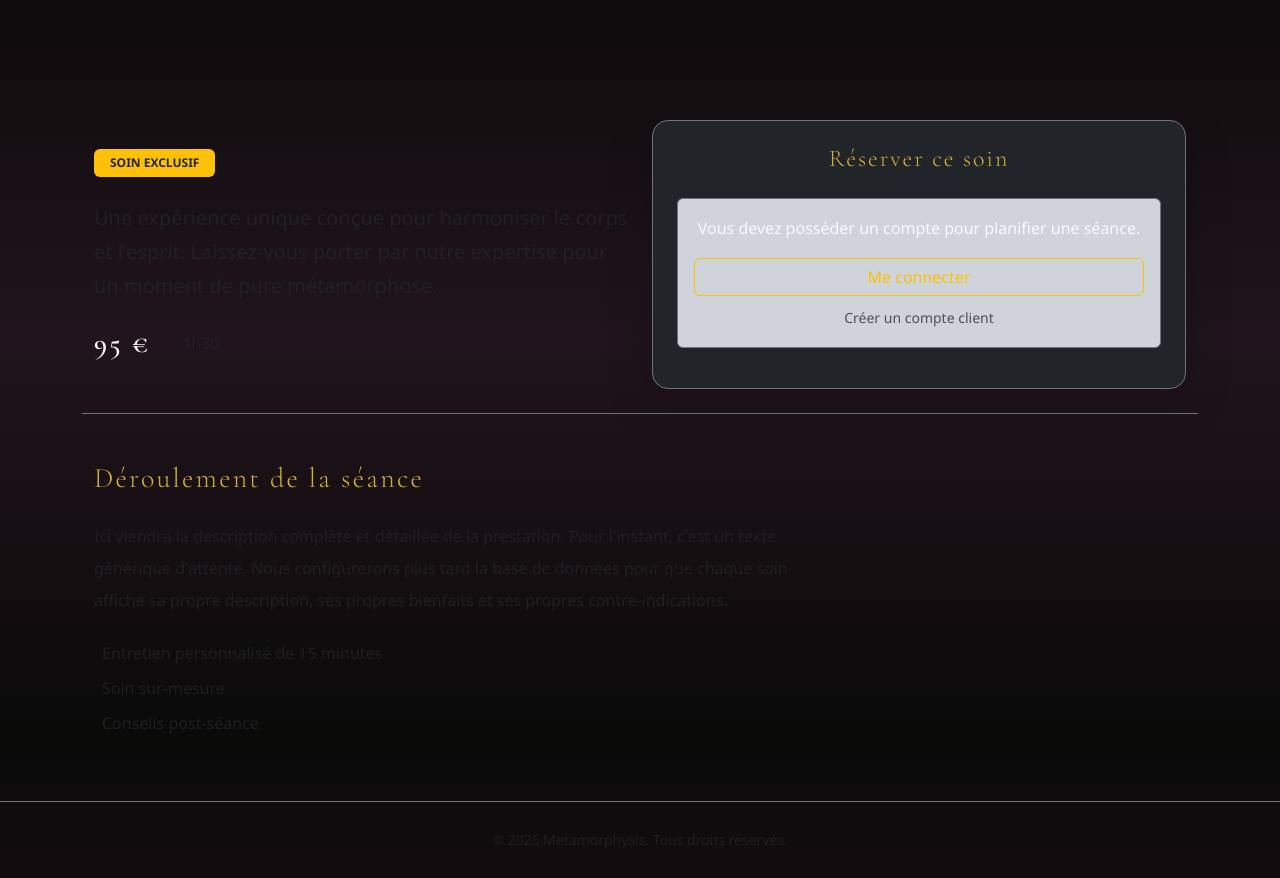
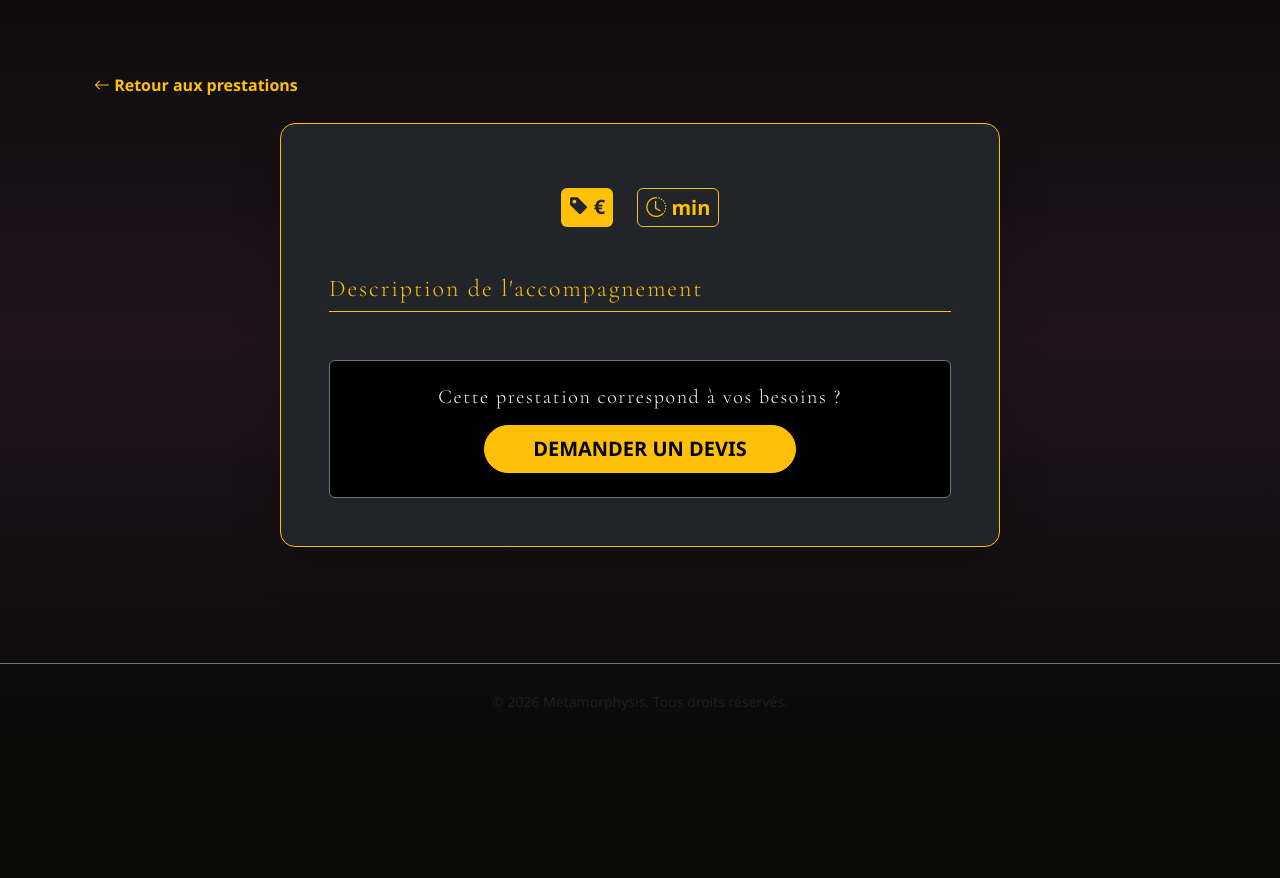
Before and after one commit to artas971/metamorphysis, a Symfony app: template templates/prestation/show.html.twig in a window 1280 px wide. Shown: the part 61-939 px from the top of the page. After the commit the page ends 771 px from the top, so only its background shows below. Run offline with Twig, Linux system fonts and the light colour scheme; the template is opened without the code that fills it, so the values that code supplies are empty; some libraries are stand-ins or nearby versions.

Commit message:
feat: création des pages liste et détail des prestations

```diff
--- a/composer.json
+++ b/composer.json
@@ -97,6 +97,7 @@
         }
     },
     "require-dev": {
+        "doctrine/doctrine-fixtures-bundle": "^4.3",
         "phpunit/phpunit": "^11.5",
         "symfony/browser-kit": "7.4.*",
         "symfony/css-selector": "7.4.*",
--- a/config/bundles.php
+++ b/config/bundles.php
@@ -15,4 +15,5 @@ return [
     Symfony\Bundle\MakerBundle\MakerBundle::class => ['dev' => true],
     Symfony\UX\TwigComponent\TwigComponentBundle::class => ['all' => true],
     EasyCorp\Bundle\EasyAdminBundle\EasyAdminBundle::class => ['all' => true],
+    Doctrine\Bundle\FixturesBundle\DoctrineFixturesBundle::class => ['dev' => true, 'test' => true],
 ];
--- a/templates/base.html.twig
+++ b/templates/base.html.twig
@@ -6,6 +6,7 @@
     <title>{% block title %}Metamorphysis{% endblock %}</title>
 
     <link href="https://cdn.jsdelivr.net/npm/bootstrap@5.3.2/dist/css/bootstrap.min.css" rel="stylesheet">
+    <link rel="stylesheet" href="https://cdn.jsdelivr.net/npm/bootstrap-icons@1.11.1/font/bootstrap-icons.css">
     <link rel="stylesheet" href="{{ asset('css/app.css') }}">
     <style>
         :root {
--- a/templates/contact/index.html.twig
+++ b/templates/contact/index.html.twig
@@ -13,6 +13,12 @@
                     <h1 class="text-center text-warning mb-4" style="font-family: 'Impact', sans-serif; letter-spacing: 2px;">
                         CONTACTEZ-NOUS
                     </h1>
+                    {# Affichage des messages de succès #}
+{% for message in app.flashes('success') %}
+    <div class="alert alert-success text-center fw-bold" role="alert">
+        {{ message }}
+    </div>
+{% endfor %}
 
                     {{ form_start(contactForm) }}
 
--- a/templates/prestation/show.html.twig
+++ b/templates/prestation/show.html.twig
@@ -1,55 +1,56 @@
 {% extends 'base.html.twig' %}
 
-{% block title %}Prestation - Metamorphysis{% endblock %}
+{% block title %}{{ prestation.nom }} - Metamorphysis{% endblock %}
 
 {% block body %}
-<div class="container mt-5 pt-5">
+<div class="container mt-5 mb-5">
 
-    <div class="row align-items-center mb-5 pb-4 border-bottom border-secondary">
-        <div class="col-md-6 mb-4 mb-md-0">
-            {# On utilise temporairement le slug pour afficher un titre. On remplacera les tirets par des espaces. #}
-            <span class="badge bg-warning text-dark mb-2 px-3 py-2 text-uppercase tracking-wider">Soin Exclusif</span>
-            <h1 class="text-or fw-bold text-capitalize display-4">{{ slug|replace({'-': ' '}) }}</h1>
-            <p class="text-muted fs-5 mt-3">
-                Une expérience unique conçue pour harmoniser le corps et l'esprit. Laissez-vous porter par notre expertise pour un moment de pure métamorphose.
-            </p>
-            <div class="d-flex align-items-center mt-4">
-                <h3 class="text-light fw-bold mb-0 me-4">95 €</h3>
-                <span class="text-muted"><i class="far fa-clock me-2"></i>1h30</span>
-            </div>
-        </div>
-        <div class="col-md-6">
-            <div class="card bg-dark border-secondary p-4 shadow-lg rounded-4">
-                <h4 class="text-or mb-4 text-center">Réserver ce soin</h4>
-
-                {% if app.user %}
-                    <p class="text-center text-light mb-4">Prêt pour votre séance, <strong class="text-warning">{{ app.user.prenom }}</strong> ?</p>
-                    <button class="btn btn-premium w-100 py-3 fw-bold fs-5">Confirmer ma réservation</button>
-                    <p class="text-muted small text-center mt-3 mb-0"><i class="fas fa-lock me-1"></i> Paiement sur place</p>
-                {% else %}
-                    <div class="alert alert-dark border-secondary text-center">
-                        <i class="fas fa-user-lock fa-2x text-muted mb-3"></i>
-                        <p class="mb-3 text-light">Vous devez posséder un compte pour planifier une séance.</p>
-                        <a href="{{ path('app_login') }}" class="btn btn-outline-warning w-100 mb-2">Me connecter</a>
-                        <a href="{{ path('app_register') }}" class="text-muted small text-decoration-none">Créer un compte client</a>
-                    </div>
-                {% endif %}
-            </div>
-        </div>
+    {# Bouton de retour à la liste #}
+    <div class="mb-4">
+        <a href="{{ path('app_prestation_index') }}" class="text-warning text-decoration-none fw-bold">
+            <i class="bi bi-arrow-left"></i> Retour aux prestations
+        </a>
     </div>
 
-    {# DÉTAILS DE LA SÉANCE #}
-    <div class="row text-light">
-        <div class="col-md-8">
-            <h3 class="text-or mb-4">Déroulement de la séance</h3>
-            <p class="text-muted lh-lg">
-                Ici viendra la description complète et détaillée de la prestation. Pour l'instant, c'est un texte générique d'attente. Nous configurerons plus tard la base de données pour que chaque soin affiche sa propre description, ses propres bienfaits et ses propres contre-indications.
-            </p>
-            <ul class="list-unstyled mt-4 text-muted">
-                <li class="mb-2"><i class="fas fa-check text-or me-2"></i> Entretien personnalisé de 15 minutes</li>
-                <li class="mb-2"><i class="fas fa-check text-or me-2"></i> Soin sur-mesure</li>
-                <li class="mb-2"><i class="fas fa-check text-or me-2"></i> Conseils post-séance</li>
-            </ul>
+    <div class="row justify-content-center">
+        <div class="col-lg-8">
+            <div class="card bg-dark border-warning shadow-lg" style="border-radius: 15px;">
+                <div class="card-body p-5">
+
+                    {# En-tête de la prestation #}
+                    <div class="text-center mb-5">
+                        <h1 class="text-warning display-5 mb-3" style="font-family: 'Impact', sans-serif; letter-spacing: 2px;">
+                            {{ prestation.nom|upper }}
+                        </h1>
+
+                        <div class="d-flex justify-content-center gap-4">
+                            <span class="badge bg-warning text-dark fs-5 p-2">
+                                <i class="bi bi-tag-fill"></i> {{ prestation.prix }} €
+                            </span>
+                            <span class="badge border border-warning text-warning fs-5 p-2">
+                                <i class="bi bi-clock-history"></i> {{ prestation.duree }} min
+                            </span>
+                        </div>
+                    </div>
+
+                    {# Contenu de la description #}
+                    <div class="text-white fs-5 mb-5" style="line-height: 1.8;">
+                        <h4 class="text-warning mb-3 border-bottom border-warning pb-2">Description de l'accompagnement</h4>
+                        <p>
+                            {{ prestation.description }}
+                        </p>
+                    </div>
+
+                    {# Section d'appel à l'action (Boutons) #}
+                    <div class="bg-black p-4 rounded text-center border border-secondary">
+                        <h5 class="text-light mb-3">Cette prestation correspond à vos besoins ?</h5>
+                        <a href="{{ path('app_contact') }}" class="btn btn-warning btn-lg fw-bold px-5" style="border-radius: 30px;">
+                            DEMANDER UN DEVIS
+                        </a>
+                    </div>
+
+                </div>
+            </div>
         </div>
     </div>
 </div>
```
Also changed, not shown: src/Controller/ContactController.php (+30 -5 lines), src/Controller/PrestationController.php (+20 -6 lines), src/DataFixtures/AppFixtures.php (added, +50 -0 lines), templates/home/index.html.twig (deleted, +0 -51 lines), templates/prestation/index.html.twig (added, +75 -0 lines), package-lock.json (added), 3 other files.
